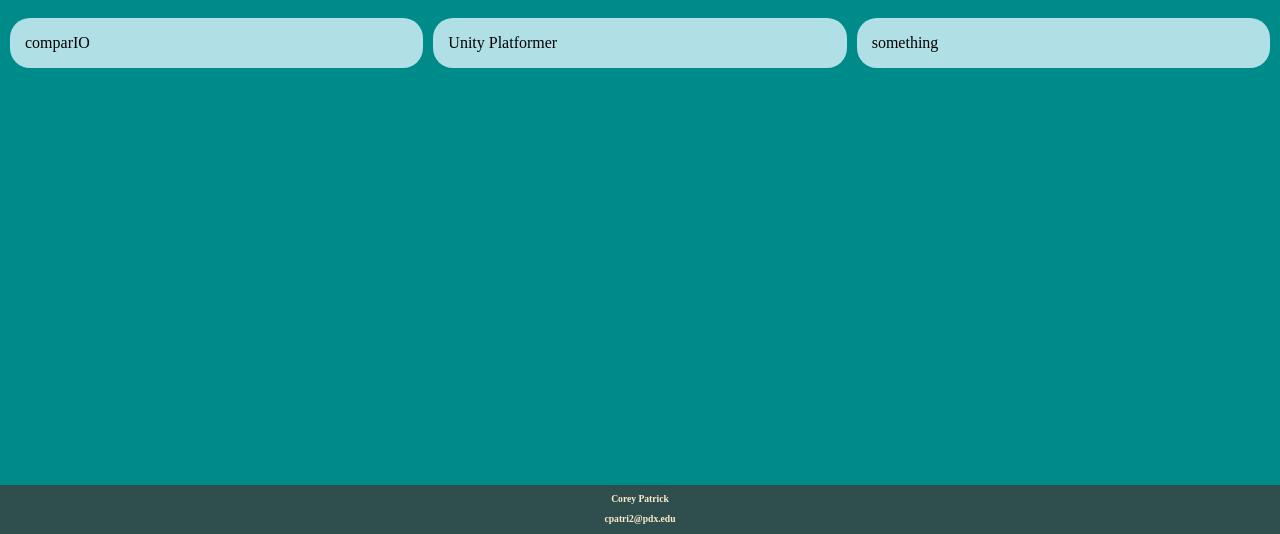
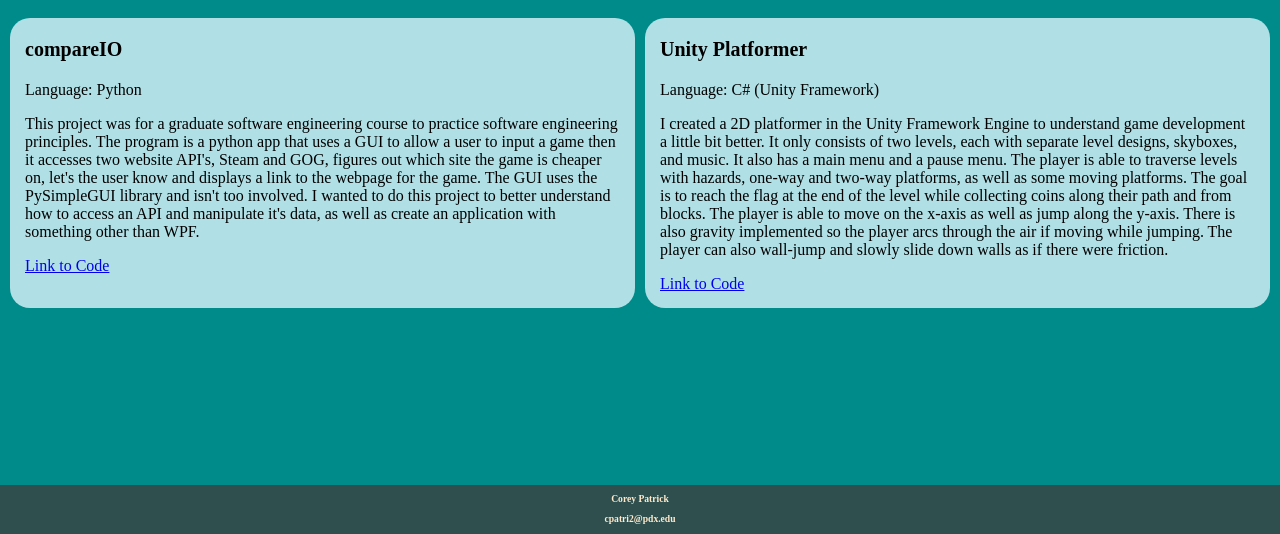
Before and after one commit to CoreyPatrickPDX/CS563_FinalProject, a plain HTML site: page html/projects.html in a window 1280 px wide. Shown: the part 266-800 px from the top of the page. Drawn offline with nearby package versions, Linux system fonts and the light colour scheme.

Commit message:
Added two projects and links to the repos

```diff
--- a/css/projectStyle.css
+++ b/css/projectStyle.css
@@ -14,10 +14,16 @@
   text-align: left;
   padding-left: 15px;
   padding-right: 15px;
+  padding-bottom: 15px;
+}
+
+.name {
+  font-weight: bolder;
+  font-size: 20px;
 }
 
 @media (min-width: 415px) {
   .projects {
-    grid-template-columns: 1fr 1fr 1fr;
+    grid-template-columns: 1fr 1fr;
   }
 }
--- a/html/projects.html
+++ b/html/projects.html
@@ -19,13 +19,40 @@
       <h1 class="heading">Previous Projects</h1>
       <div class="projects">
         <div class="projectDescr">
-          <p>comparIO</p>
+          <p class="name">compareIO</p>
+          <p class="text">Language: Python</p>
+          <p>
+            This project was for a graduate software engineering course to
+            practice software engineering principles. The program is a python
+            app that uses a GUI to allow a user to input a game then it accesses
+            two website API's, Steam and GOG, figures out which site the game is
+            cheaper on, let's the user know and displays a link to the webpage
+            for the game. The GUI uses the PySimpleGUI library and isn't too
+            involved. I wanted to do this project to better understand how to
+            access an API and manipulate it's data, as well as create an
+            application with something other than WPF.
+          </p>
+          <a href="https://github.com/CoreyPatrickPDX/compareIO"
+            >Link to Code</a
+          >
         </div>
         <div class="projectDescr">
-          <p>Unity Platformer</p>
-        </div>
-        <div class="projectDescr">
-          <p>something</p>
+          <p class="name">Unity Platformer</p>
+          <p>Language: C# (Unity Framework)</p>
+          <p>
+            I created a 2D platformer in the Unity Framework Engine to
+            understand game development a little bit better. It only consists of
+            two levels, each with separate level designs, skyboxes, and music.
+            It also has a main menu and a pause menu. The player is able to
+            traverse levels with hazards, one-way and two-way platforms, as well
+            as some moving platforms. The goal is to reach the flag at the end
+            of the level while collecting coins along their path and from
+            blocks. The player is able to move on the x-axis as well as jump
+            along the y-axis. There is also gravity implemented so the player
+            arcs through the air if moving while jumping. The player can also
+            wall-jump and slowly slide down walls as if there were friction.
+          </p>
+          <a href="https://github.com/CoPatri/2DPlatformer">Link to Code</a>
         </div>
       </div>
     </div>
```
